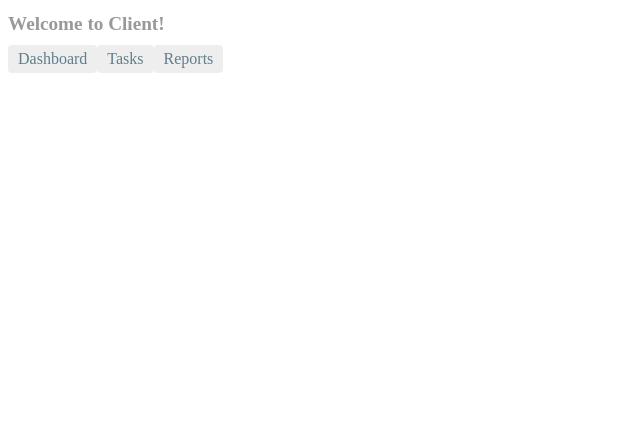
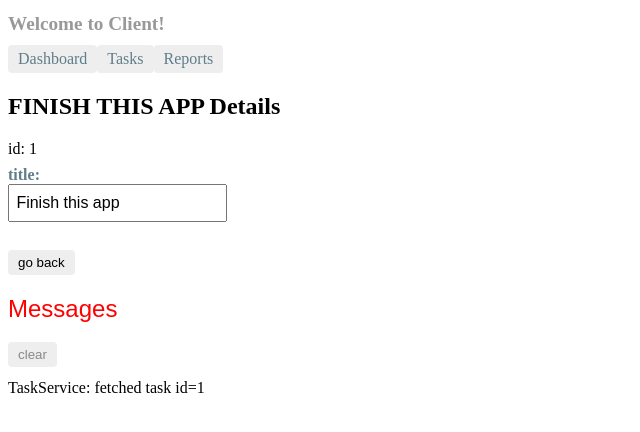
Before and after one commit to HGunther/GoalsToActions, an Angular app in the folder Client/: page /task-detail/1 in a window 1280 px wide. Before the commit this address led to /. Shown: the top 432 px of the page, without its empty margins (0-640 px from the left). Built offline with nearby package versions, Linux system fonts and the light colour scheme.

Commit message:
Renamed taskComponent to taskDetailComponent. TaskComponent will be used to display task names

```diff
--- a/Client/src/app/app-routing.module.ts
+++ b/Client/src/app/app-routing.module.ts
@@ -14,13 +14,13 @@ import { NgModule }             from '@angular/core';
 import { RouterModule, Routes } from '@angular/router';
 import { DashboardComponent }   from './dashboard/dashboard.component';
 import { TaskListComponent } from './task-list/task-list.component';
-import { TaskComponent }  from './task/task.component';
+import { TaskDetailComponent }  from './task-detail/task-detail.component';
 import { UnavailableComponent } from './unavailable/unavailable.component';
 
 const routes: Routes = [
   { path: '', redirectTo: '/dashboard', pathMatch: 'full' },
   { path: 'dashboard', component: DashboardComponent },
-  { path: 'detail/:id', component: TaskComponent },
+  { path: 'task-detail/:id', component: TaskDetailComponent },
   { path: 'task-list', component: TaskListComponent },
   { path: ':feature-name', component: UnavailableComponent }
 ];
--- /dev/null
+++ b/Client/src/app/task-detail/task-detail.component.css
@@ -0,0 +1,31 @@
+/* TaskComponent's private CSS styles */
+label {
+    display: inline-block;
+    width: 3em;
+    margin: .5em 0;
+    color: #607D8B;
+    font-weight: bold;
+  }
+  input {
+    height: 2em;
+    font-size: 1em;
+    padding-left: .4em;
+  }
+  button {
+    margin-top: 20px;
+    font-family: Arial;
+    background-color: #eee;
+    border: none;
+    padding: 5px 10px;
+    border-radius: 4px;
+    cursor: pointer;
+    cursor: hand;
+  }
+  button:hover {
+    background-color: #cfd8dc;
+  }
+  button:disabled {
+    background-color: #eee;
+    color: #ccc;
+    cursor: auto;
+  }
--- /dev/null
+++ b/Client/src/app/task-detail/task-detail.component.html
@@ -0,0 +1,31 @@
+<div *ngIf="task">
+  <h2>{{task.title | uppercase}} Details</h2>
+  <div><span>id: </span>{{task._id}}</div>
+  <div>
+    <label>title:
+      <input [(ngModel)]="task.title" placeholder="title"/>
+    </label>
+  </div>
+  <button (click)="goBack()">go back</button>
+</div>
+
+
+<!-- <div *ngIf="task">     -->
+  <!-- <div style="text-align:left"> -->
+      <!-- <h2>Task Details: {{task.title}}</h2> -->
+      <!-- <div> -->
+          <!-- <span>ID: </span>{{task.id}} -->
+      <!-- </div> -->
+      <!-- <div><label> -->
+              <!-- <b>Title:</b> <input [(ngModel)]="task.title" placeholder="Title" /> -->
+      <!-- </label></div> -->
+      <!-- <div><span>Is Complete: </span>{{task.complete}}</div> -->
+      <!-- <div><label> -->
+              <!-- <b>Description:</b> <input [(ngModel)]="task.description" placeholder="Description" /> -->
+      <!-- </label></div> -->
+      <!-- <div><span>Created: </span>{{task.date_created}}</div> -->
+      <!-- <div><span>Start By: </span>{{task.date_start_by}}</div> -->
+      <!-- <div><span>Due Date: </span>{{task.date_due}}</div> -->
+  <!-- </div>       -->
+  <!-- <button (click)="goBack()">go back</button> -->
+<!-- </div> -->
--- /dev/null
+++ b/Client/src/app/task-detail/task-detail.component.ts
@@ -0,0 +1,39 @@
+import { Component, OnInit, Input } from '@angular/core';
+import { ActivatedRoute } from '@angular/router';
+import { Location } from '@angular/common';
+
+import { Task } from '../task';
+import { TaskService }  from '../task.service';
+
+
+@Component({
+  selector: 'app-task-detail',
+  templateUrl: './task-detail.component.html',
+  styleUrls: ['./task-detail.component.css']
+})
+export class TaskDetailComponent implements OnInit {
+  @Input() task: Task;
+
+
+  constructor(
+    private route: ActivatedRoute,
+    private taskService: TaskService,
+    private location: Location
+  ) {}
+
+
+  ngOnInit(): void {
+    this.getTask();
+   }
+
+   getTask(): void {
+     const id = +this.route.snapshot.paramMap.get('id');
+     this.taskService.getTask(id).subscribe(task => this.task = task);
+   }
+
+   goBack(): void {
+    this.location.back();
+  }
+
+
+}
--- a/Client/src/app/task-list/task-list.component.html
+++ b/Client/src/app/task-list/task-list.component.html
@@ -1,7 +1,7 @@
 <h2>My tasks</h2>
 <ul class="tasks">
   <li *ngFor="let task of tasks">
-    <a routerLink="/detail/{{task._id}}">
+    <a routerLink="/task-detail/{{task._id}}">
       <span class="badge">{{task._id}}</span> {{task.title}}
     </a>
   </li>
--- a/Client/src/app/task/task.component.html
+++ b/Client/src/app/task/task.component.html
@@ -1,31 +1,4 @@
-<div *ngIf="task">
-    <h2>{{task.title | uppercase}} Details</h2>
-    <div><span>id: </span>{{task._id}}</div>
-    <div>
-      <label>title:
-        <input [(ngModel)]="task.title" placeholder="title"/>
-      </label>
-    </div>
-    <button (click)="goBack()">go back</button>
-  </div>
-
-
-<!-- <div *ngIf="task">     -->
-    <!-- <div style="text-align:left"> -->
-        <!-- <h2>Task Details: {{task.title}}</h2> -->
-        <!-- <div> -->
-            <!-- <span>ID: </span>{{task.id}} -->
-        <!-- </div> -->
-        <!-- <div><label> -->
-                <!-- <b>Title:</b> <input [(ngModel)]="task.title" placeholder="Title" /> -->
-        <!-- </label></div> -->
-        <!-- <div><span>Is Complete: </span>{{task.complete}}</div> -->
-        <!-- <div><label> -->
-                <!-- <b>Description:</b> <input [(ngModel)]="task.description" placeholder="Description" /> -->
-        <!-- </label></div> -->
-        <!-- <div><span>Created: </span>{{task.date_created}}</div> -->
-        <!-- <div><span>Start By: </span>{{task.date_start_by}}</div> -->
-        <!-- <div><span>Due Date: </span>{{task.date_due}}</div> -->
-    <!-- </div>       -->
-    <!-- <button (click)="goBack()">go back</button> -->
-<!-- </div> -->
+<div>
+  <p>{{task.title}}</p>
+  <p>{{task.description}}</p>
+</div>
```
Also changed, not shown: Client/src/app/app.module.ts (+5 -3 lines), 1 other file (tests, documents, lock files or other folders).
